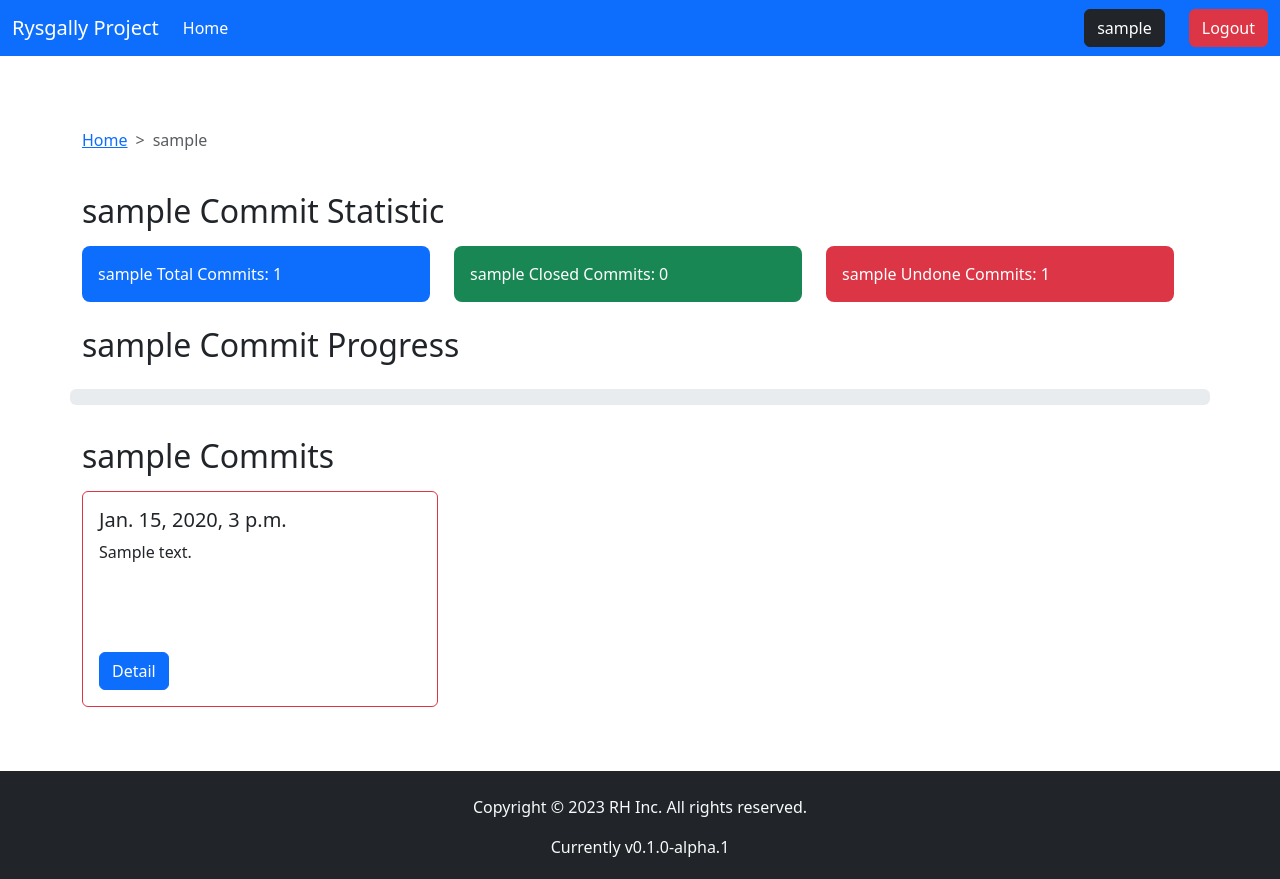
After one commit to Hojagulyyev/rysgally-project, a Django app: page /rysgally-project/users/1/ in a window 1280 px wide. The commit adds this page. Run offline with Django 4.2, Linux system fonts and the light colour scheme; a user stored in the database is signed in; tables that the repository leaves empty hold one stand-in row (values such as "Sample post"); parts of the project's set-up code (start-up, migrations or seed data) failed here and were passed over; some libraries are stand-ins or nearby versions.

Commit message:
feat(user): make user detail page

```diff
--- /dev/null
+++ b/apps/commits/services.py
@@ -0,0 +1,28 @@
+from django.db.models import Q
+from django.db.models.functions import Length
+
+from rysgally_project.settings import (
+    COMMIT_BODY_MIN_LENGTH,
+    ROUND_DECIMAL_PLACES,
+)
+from .models import Commit
+
+
+def get_commit_statistic_by_user(user_id: int):
+    user_commits = Commit.objects.filter(user_id=user_id).annotate(body_len=Length("body"))
+    user_total_commits = user_commits.count()
+    user_closed_commits = user_commits.filter(body_len__gte=COMMIT_BODY_MIN_LENGTH).count()
+    user_undone_commits = user_commits.filter(
+        Q(body=None) | Q(body_len__lt=COMMIT_BODY_MIN_LENGTH)
+    ).count()
+    user_commit_progress_in_percentage = round(
+        (user_closed_commits / user_total_commits) * 100,
+        ROUND_DECIMAL_PLACES,
+    )
+    return (
+        user_commits,
+        user_total_commits,
+        user_closed_commits,
+        user_undone_commits,
+        user_commit_progress_in_percentage,
+    )
--- a/apps/users/urls.py
+++ b/apps/users/urls.py
@@ -10,6 +10,7 @@ app_name = 'users'
 urlpatterns = [
     path('signup-view/', views.signup_view, name="signup_view"),
     path('login-view/', views.login_view, name="login_view"),
+    path('<int:id>/', views.detail_view, name="detail_view"),
 ]
 
 # Interactors
--- a/apps/users/views.py
+++ b/apps/users/views.py
@@ -8,6 +8,8 @@ from django.contrib.auth import (
 )
 from django.contrib import messages
 from django.urls import reverse
+
+from apps.commits.services import get_commit_statistic_by_user
 
 
 # ========== VIEWS ==========
@@ -21,6 +23,27 @@ def login_view(request):
         "users": User.objects.all()
     }
     return render(request, "users/login.html", context)
+
+
+@login_required
+def detail_view(request, id):
+    (
+        user_commits,
+        user_total_commits,
+        user_closed_commits,
+        user_undone_commits,
+        user_commit_progress_in_percentage
+    ) = get_commit_statistic_by_user(user_id=id)
+
+    context = {
+        "user": User.objects.get(id=id),
+        "user_commits": user_commits.order_by("-id"),
+        "user_total_commits": user_total_commits,
+        "user_closed_commits": user_closed_commits,
+        "user_undone_commits": user_undone_commits,
+        "user_commit_progress_in_percentage": user_commit_progress_in_percentage,
+    }
+    return render(request, "users/detail.html", context)
 
 
 # ========== INTERACTORS ==========
--- a/rysgally_project/settings.py
+++ b/rysgally_project/settings.py
@@ -136,3 +136,4 @@ LOGIN_URL = f"/{NGINX_PRELOCATION}/users/login-view/"
 COMMIT_BODY_MIN_LENGTH = 20
 MY_COMMITS_PAGE_SIZE = 6
 OTHER_COMMITS_PAGE_SIZE = 3
+ROUND_DECIMAL_PLACES = 1
--- a/templates/base.html
+++ b/templates/base.html
@@ -24,7 +24,7 @@
               </ul>
               <form action="{% url 'users:logout' %}" method="post" class="d-flex" >
                   {% csrf_token %}
-                  <button class="btn btn-dark mx-4" type="button">{{ request.user }}</button>
+                  <a href="{% url 'users:detail_view' request.user.id %}" class="btn btn-dark mx-4" type="button">{{ request.user }}</a>
                   <button class="btn btn-danger" type="submit">Logout</button>
               </form>
             </div>
--- /dev/null
+++ b/templates/users/detail.html
@@ -0,0 +1,60 @@
+{% extends "base.html" %}
+
+{% block content %}
+
+<div class="container">
+    <nav class="pt-5" style="--bs-breadcrumb-divider: '>';" aria-label="breadcrumb">
+        <ol class="breadcrumb">
+            <li class="breadcrumb-item"><a href="{% url 'commits:commits_view' %}">Home</a></li>
+            <li class="breadcrumb-item active" aria-current="page">{{ user }}</li>
+        </ol>
+    </nav>
+    <div class="row pt-4">
+        <h2 class="pb-2">{{ user }} Commit Statistic</h2>
+        <div class="row">
+            <div class="col-4">
+                <div class="p-3 mb-3 text-bg-primary rounded-3">{{ user }} Total Commits: {{ user_total_commits }}</div>
+            </div>
+            <div class="col-4">
+                <div class="p-3 mb-3 text-bg-success rounded-3">{{ user }} Closed Commits: {{ user_closed_commits }}</div>
+            </div>
+            <div class="col-4">
+                <div class="p-3 mb-3 text-bg-danger rounded-3">{{ user }} Undone Commits: {{ user_undone_commits }}</div>
+            </div>
+        </div>
+    </div>
+    <div class="row pt-2">
+        <h2 class="pb-2">{{ user }} Commit Progress</h2>
+        <div class="progress my-2" role="progressbar" aria-label="Example with label" aria-valuenow="{{ user_commit_progress_in_percentage }}" aria-valuemin="0" aria-valuemax="100">
+          <div class="progress-bar progress-bar-striped progress-bar-animated
+              {% if user_commit_progress_in_percentage < 50 %}
+                bg-danger
+              {% elif user_commit_progress_in_percentage > 50 and user_commit_progress_in_percentage < 90 %}
+                bg-warning
+              {% elif user_commit_progress_in_percentage > 90 %}
+                bg-success
+              {% endif %}"
+               style="width: {{ user_commit_progress_in_percentage }}%"
+          >
+              {{ user_commit_progress_in_percentage }}%
+          </div>
+        </div>
+    </div>
+    <div class="row pt-4">
+        <h2 class="pb-2">{{ user }} Commits</h2>
+        {% for commit in user_commits %}
+            <div class="col-4">
+                <div class="card mb-3 border {% if commit.body|length < 20 %} border-danger {% else %} border-primary {% endif %}">
+                      <div class="card-body">
+                            <h5 class="card-title">{{ commit.created_datetime }}</h5>
+                            <p class="card-text" style="height: 6rem; overflow: hidden">{{ commit.body }}</p>
+                            <a href="{% url 'commits:detail_view' commit.id %}" class="btn btn-primary">Detail</a>
+                      </div>
+                </div>
+            </div>
+        {% endfor %}
+    </div>
+</div>
+
+
+{% endblock content %}
```
Also changed, not shown: apps/commits/views.py (+15 -15 lines), templates/commits/index.html (+24 -16 lines).
